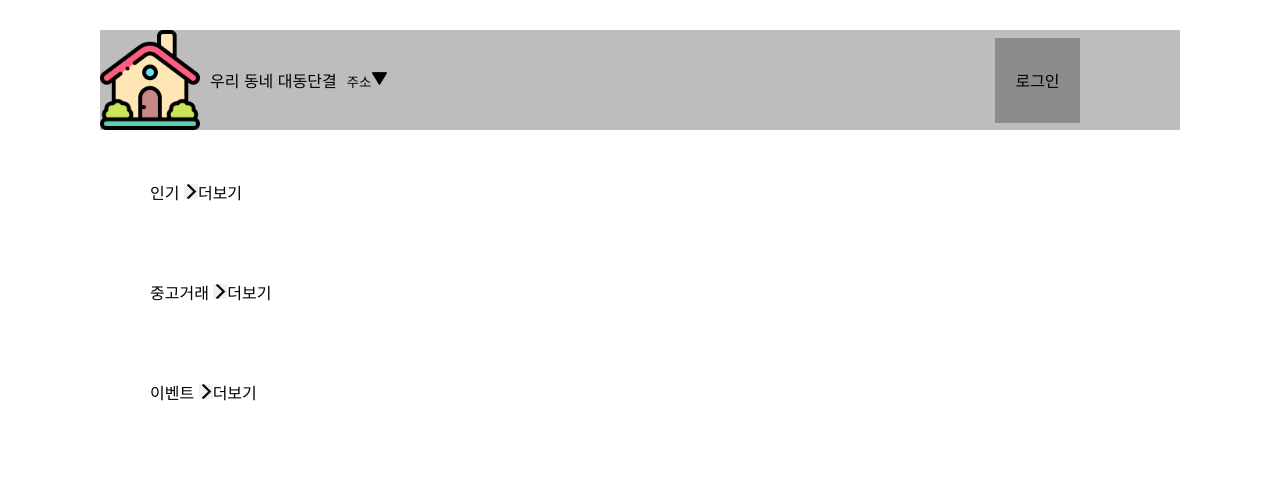
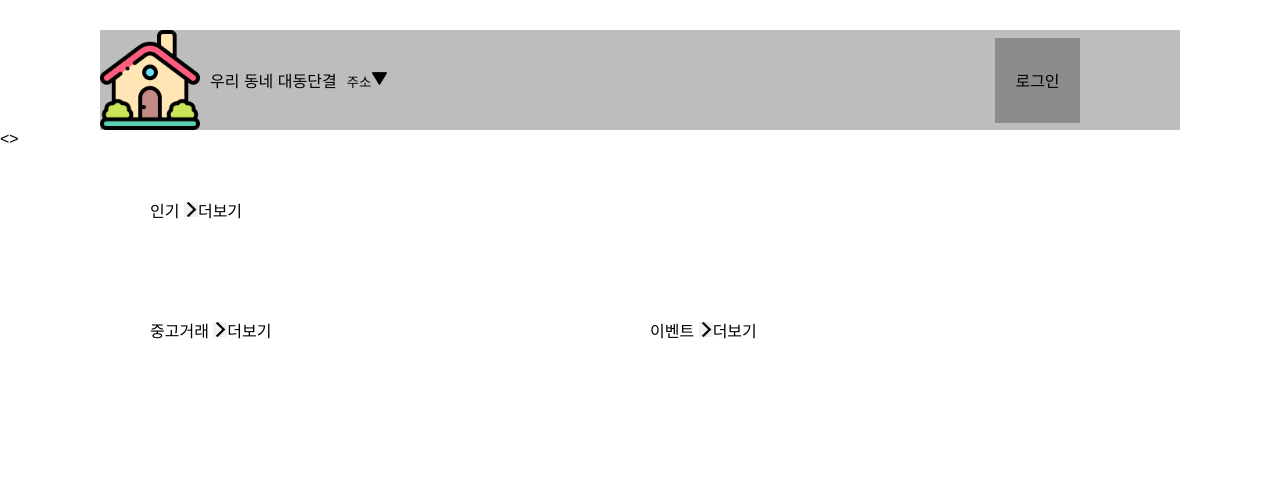
Before and after one commit to sunbeom-Kwon/wooRiDongNae, a plain HTML site: page html/main.html in a window 1280 px wide. Drawn offline with Linux system fonts and the light colour scheme.

Commit message:
second commit

```diff
--- a/html/main.html
+++ b/html/main.html
@@ -164,7 +164,7 @@
 
         }
     </style>
-    <main>
+    <>
         <div class="main">
             <div class="main-grid-item">
                 <div>
@@ -172,6 +172,7 @@
                         <span class="board-logo">인기</span>
                         <span class="viewMore"><i class="viewMore-image"></i>더보기</span>
                     </a>
+                </div>
             </div>
             <div class="main-grid-item">
                 <div>
```
Lines whose indentation alone changed are shown as unchanged.
